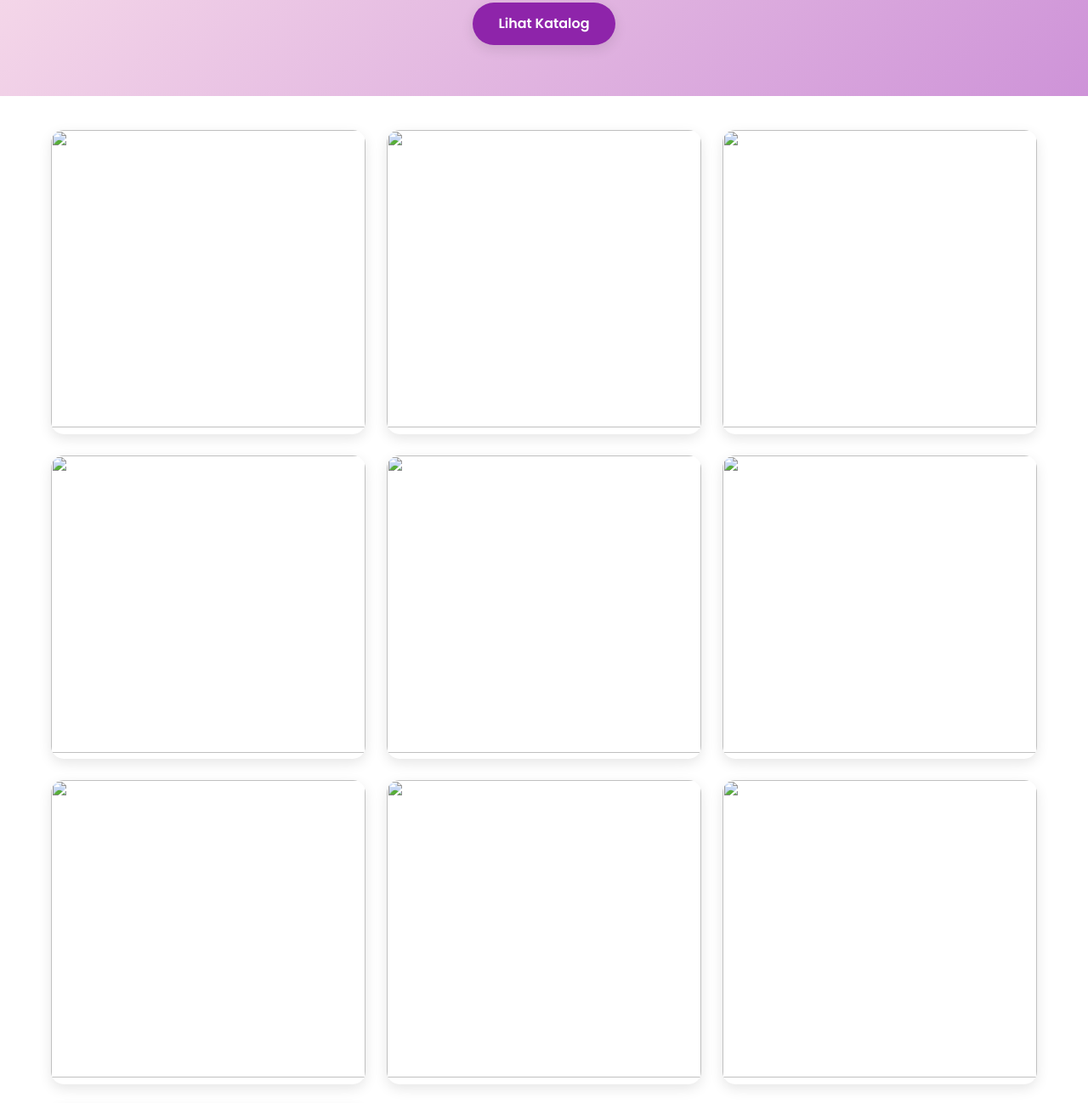
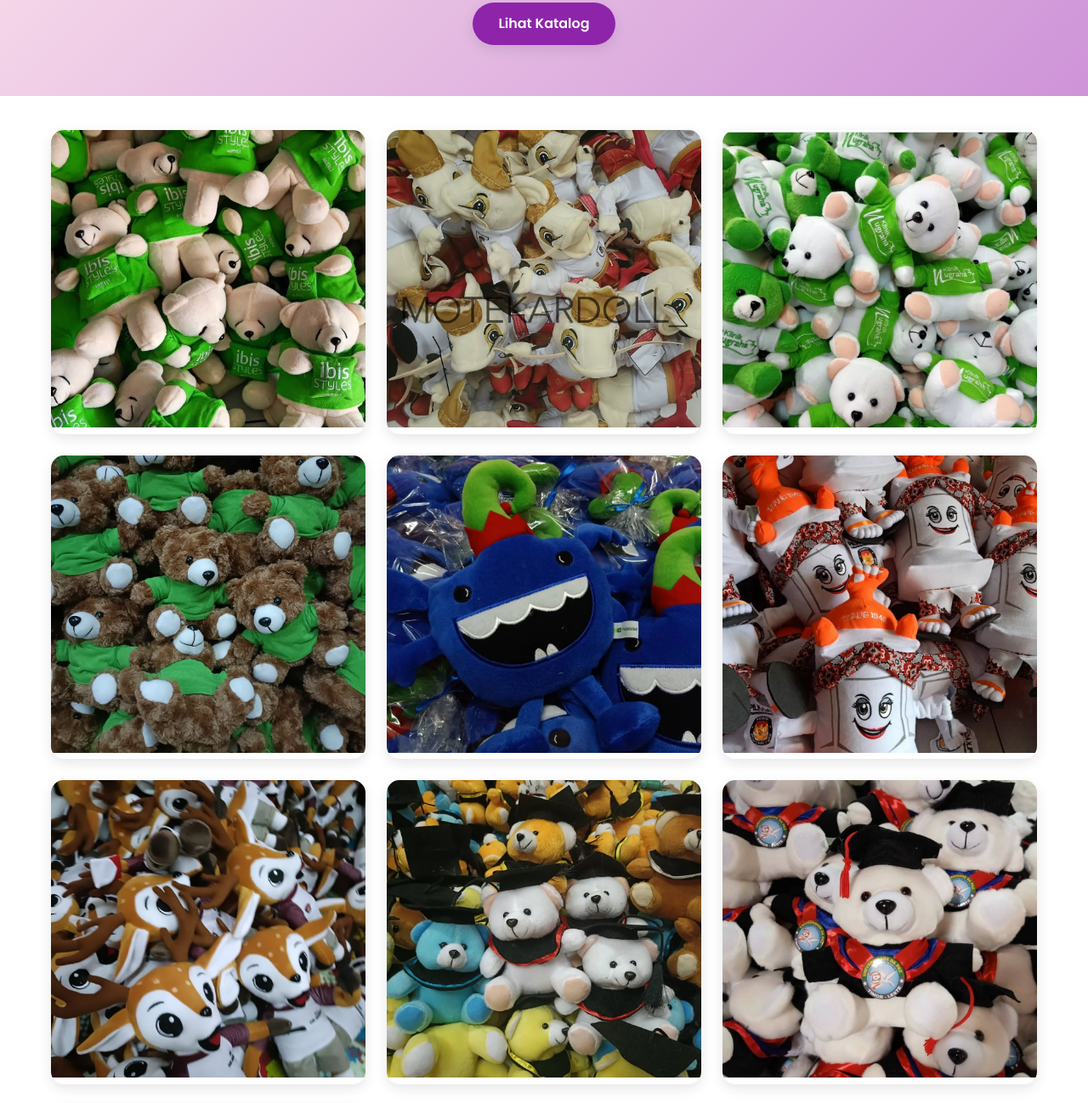
Before and after one commit to MuhSaider/motekardollshop, a plain HTML site: page product/index.html in a window 1280 px wide. Shown: the part 292-1590 px from the top of the page at 85% size. Drawn offline with Linux system fonts and the light colour scheme; the site is published under a folder, as on GitHub Pages, so addresses that start at the root find nothing.

```diff
--- a/product/index.html
+++ b/product/index.html
@@ -461,61 +461,61 @@
             <div class="gallery-grid">
                 <!-- Product 1 -->
                 <div class="gallery-item fade-in" data-category="anime" data-name="" data-price="">
-                    <img src="/img/boneka3.jpg" alt="">
+                    <img src="../img/boneka3.jpg" alt="">
                     <div class="gallery-overlay">
                         <div class="gallery-title"></div>
                     </div>
                 </div>
                 <div class="gallery-item fade-in" data-category="anime" data-name="" data-price="">
-                    <img src="/img/boneka4.jpg" alt="">
+                    <img src="../img/boneka4.jpg" alt="">
                     <div class="gallery-overlay">
                         <div class="gallery-title"></div>
                     </div>
                 </div>
                 <div class="gallery-item fade-in" data-category="anime" data-name="" data-price="">
-                    <img src="/img/boneka5.jpg" alt="">
+                    <img src="../img/boneka5.jpg" alt="">
                     <div class="gallery-overlay">
                         <div class="gallery-title"></div>
                     </div>
                 </div>
                 <div class="gallery-item fade-in" data-category="anime" data-name="" data-price="">
-                    <img src="/img/boneka_beruang.jpg" alt="">
+                    <img src="../img/boneka_beruang.jpg" alt="">
                     <div class="gallery-overlay">
                         <div class="gallery-title"></div>
                     </div>
                 </div>
                 <div class="gallery-item fade-in" data-category="anime" data-name="" data-price="">
-                    <img src="/img/boneka_karakter.jpg" alt="">
+                    <img src="../img/boneka_karakter.jpg" alt="">
                     <div class="gallery-overlay">
                         <div class="gallery-title"></div>
                     </div>
                 </div>
                 <div class="gallery-item fade-in" data-category="anime" data-name="" data-price="">
-                    <img src="/img/boneka_karakter2.jpg" alt="">
+                    <img src="../img/boneka_karakter2.jpg" alt="">
                     <div class="gallery-overlay">
                         <div class="gallery-title"></div>
                     </div>
                 </div>
                 <div class="gallery-item fade-in" data-category="anime" data-name="" data-price="">
-                    <img src="/img/boneka_rusa.jpg" alt="">
+                    <img src="../img/boneka_rusa.jpg" alt="">
                     <div class="gallery-overlay">
                         <div class="gallery-title"></div>
                     </div>
                 </div>
                 <div class="gallery-item fade-in" data-category="anime" data-name="" data-price="">
-                    <img src="/img/boneka_wisuda.jpg" alt="">
+                    <img src="../img/boneka_wisuda.jpg" alt="">
                     <div class="gallery-overlay">
                         <div class="gallery-title"></div>
                     </div>
                 </div>
                 <div class="gallery-item fade-in" data-category="anime" data-name="" data-price="">
-                    <img src="/img/boneka_wisuda2.jpg" alt="">
+                    <img src="../img/boneka_wisuda2.jpg" alt="">
                     <div class="gallery-overlay">
                         <div class="gallery-title"></div>
                     </div>
                 </div>
                 <div class="gallery-item fade-in" data-category="anime" data-name="" data-price="">
-                    <img src="/img/gambar_utama.jpg" alt="">
+                    <img src="../img/gambar_utama.jpg" alt="">
                     <div class="gallery-overlay">
                         <div class="gallery-title"></div>
                     </div>
```
